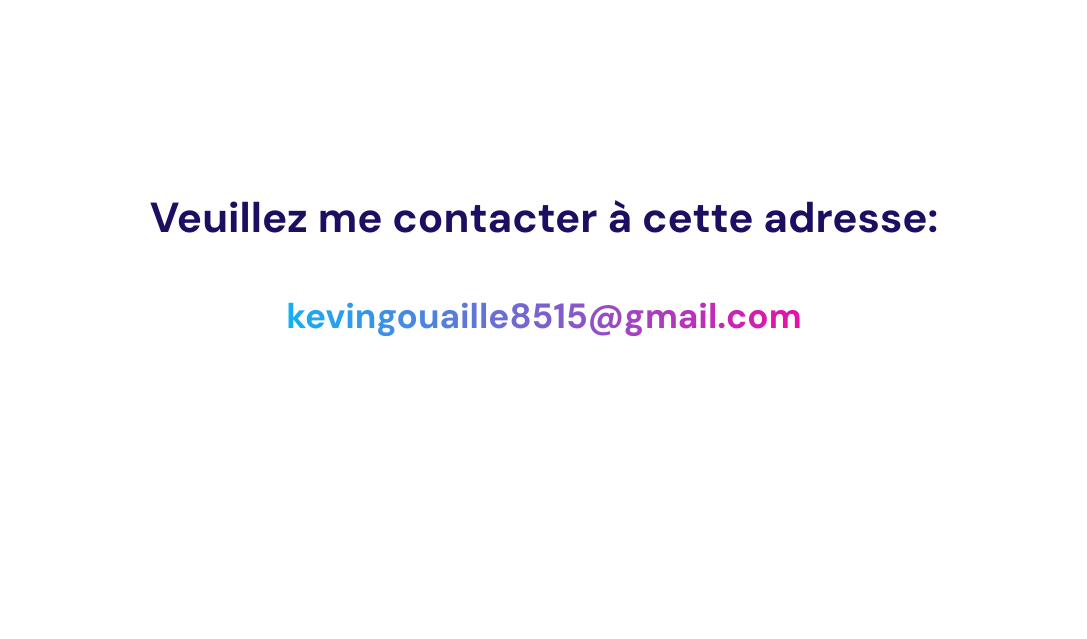
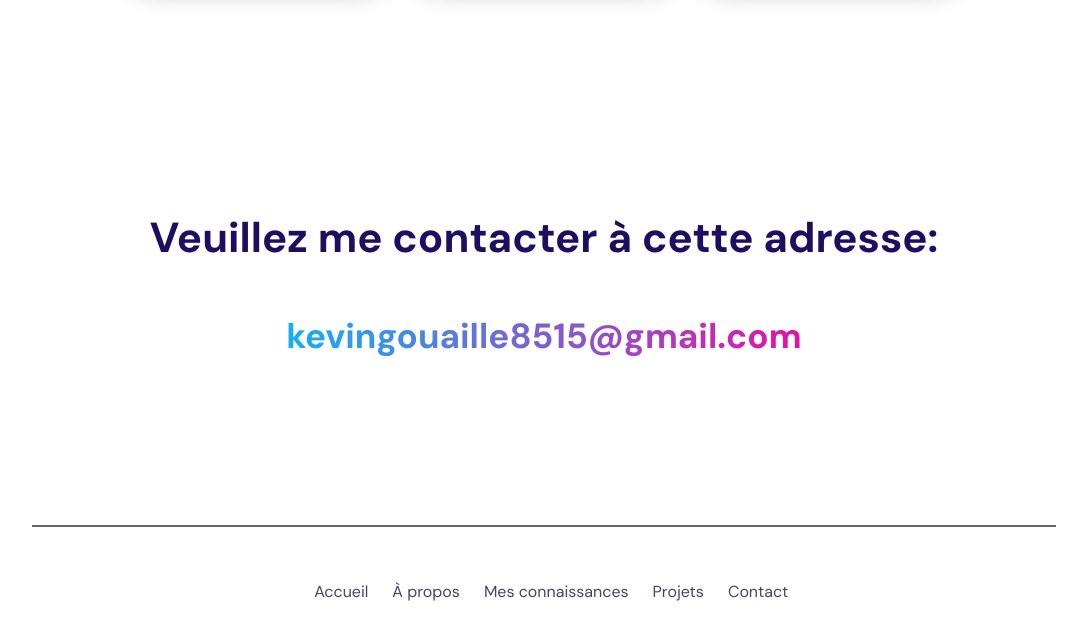
Before and after one commit to Zazuu9/Portfolio, a website: page index.html in a window 1280 px wide. Shown: the part 1859-2498 px from the top of the page, without its empty margins (96-1183 px from the left). Before the commit the page ends 2214 px from the top, so only its background shows below. Drawn offline with Linux system fonts and the light colour scheme.

Commit message:
Ajout footer

```diff
--- a/index.html
+++ b/index.html
@@ -105,7 +105,15 @@
         </main>
 
         <footer>
-
+            <nav class="navbar">
+                <ul>
+                    <li><a href="#Home">Accueil</a></li>
+                    <li><a href="#About_me">À propos</a></li>
+                    <li><a href="#Tech_Stack">Mes connaissances</a></li>
+                    <li><a href="#Projects">Projets</a></li>
+                    <li><a href="#Contact">Contact</a></li>
+                </ul>
+            </nav>
         </footer>
     </body>
 </html>
--- a/sass/3.Layout/About_me.scss
+++ b/sass/3.Layout/About_me.scss
@@ -14,7 +14,7 @@
     .ProfilPics {
         @include Flex_Center_Center;
         img {
-            width: 280px;
+            width: 300px;
         }
     }
 }
--- a/sass/3.Layout/Contact.scss
+++ b/sass/3.Layout/Contact.scss
@@ -1,6 +1,7 @@
 #Contact {
     @include Flex_Column_Center_Center;
     margin-top: 180px;
+    margin-bottom: 150px;
     h2 {
         color: $color-tiertary;
         font-size: 42px;
--- /dev/null
+++ b/sass/3.Layout/footer.scss
@@ -0,0 +1,24 @@
+footer {
+    background-color: $color-secondary;
+    height: 2px;
+    width: 80%;
+    margin-left: 10%;
+    margin-bottom: 70px;
+    .navbar {
+        @include Flex_Center_Center;
+        padding-top: 30px;
+        padding-bottom: 30px;
+        padding-right: 2.5%;
+        ul {
+            display: flex;
+            li {
+                list-style: none;
+                padding: 12px;
+                a {
+                    text-decoration: none;
+                    color: $color-primary;
+                }
+            }
+        }
+    }
+}
--- a/sass/main.scss
+++ b/sass/main.scss
@@ -8,3 +8,4 @@
 @import "../sass/3.Layout/Tech_Stack.scss";
 @import "./3.Layout/Projects.scss";
 @import "./3.Layout/Contact.scss";
+@import "./3.Layout/footer.scss";
```
Also changed, not shown: css/style.css, 1 other file.
